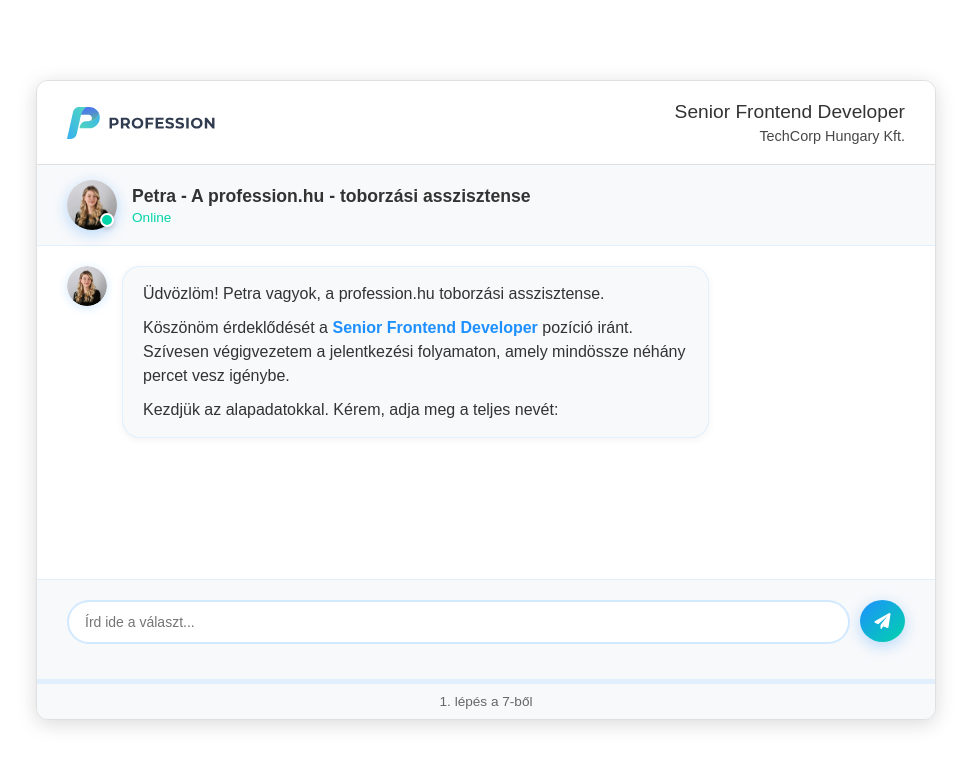
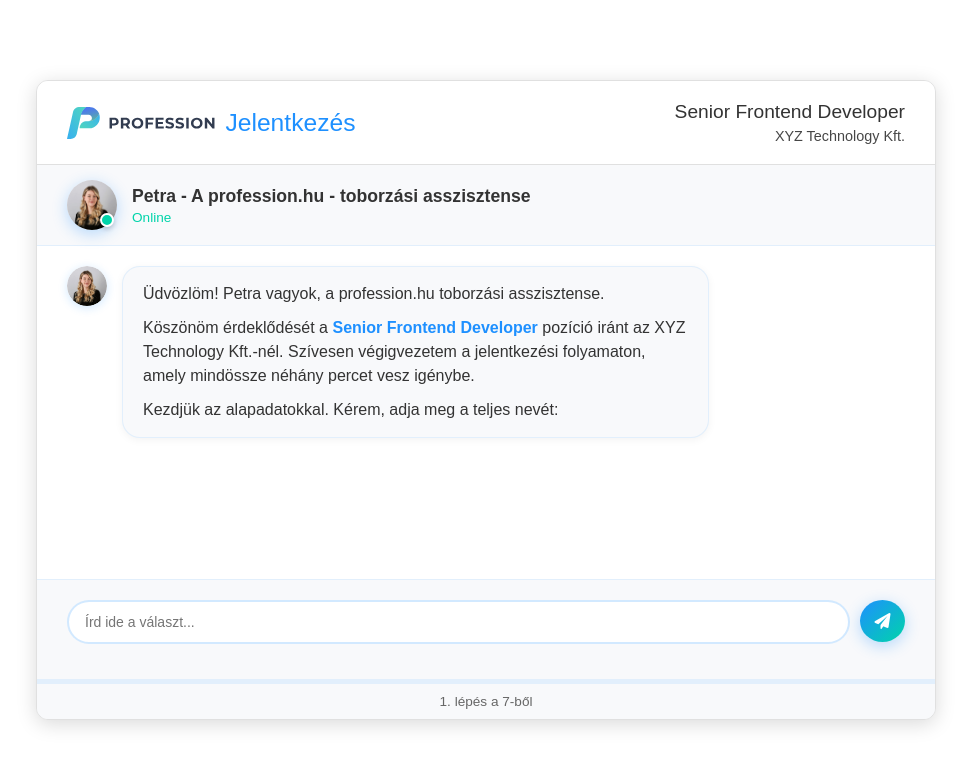
Before and after one commit to barrajanos/parbeszed-jelentkezes, a plain HTML site: page index.html in a window 1280 px wide. Shown: the whole page, without its empty margins (154-1125 px from the left). Drawn offline with Linux system fonts and the light colour scheme.

Commit message:
Hozzáadva: 'Jelentkezés' szöveg a logo mellé + cég neve a chatben (XYZ Technology Kft.)

```diff
--- a/index.html
+++ b/index.html
@@ -12,10 +12,11 @@
         <header class="header">
             <div class="logo">
                 <img src="assets/logo.svg" alt="Profession.hu" class="logo-image">
+                <span class="logo-text">Jelentkezés</span>
             </div>
             <div class="job-title">
                 <h2>Senior Frontend Developer</h2>
-                <p>TechCorp Hungary Kft.</p>
+                <p>XYZ Technology Kft.</p>
             </div>
         </header>
 
@@ -38,7 +39,7 @@
                     </div>
                     <div class="message-content">
                         <p>Üdvözlöm! Petra vagyok, a profession.hu toborzási asszisztense.</p>
-                        <p>Köszönöm érdeklődését a <strong>Senior Frontend Developer</strong> pozíció iránt. Szívesen végigvezetem a jelentkezési folyamaton, amely mindössze néhány percet vesz igénybe.</p>
+                        <p>Köszönöm érdeklődését a <strong>Senior Frontend Developer</strong> pozíció iránt az XYZ Technology Kft.-nél. Szívesen végigvezetem a jelentkezési folyamaton, amely mindössze néhány percet vesz igénybe.</p>
                         <p>Kezdjük az alapadatokkal. Kérem, adja meg a teljes nevét:</p>
                     </div>
                 </div>
--- a/script.js
+++ b/script.js
@@ -306,7 +306,7 @@ class JobApplicationBot {
                 </div>
                 <div class="message-content">
                                             <p>Üdvözlöm! Petra vagyok, a profession.hu toborzási asszisztense.</p>
-                    <p>Köszönöm érdeklődését a <strong>Senior Frontend Developer</strong> pozíció iránt. Szívesen végigvezetem a jelentkezési folyamaton, amely mindössze néhány percet vesz igénybe.</p>
+                                            <p>Köszönöm érdeklődését a <strong>Senior Frontend Developer</strong> pozíció iránt az XYZ Technology Kft.-nél. Szívesen végigvezetem a jelentkezési folyamaton, amely mindössze néhány percet vesz igénybe.</p>
                     <p>Kezdjük az alapadatokkal. Kérem, adja meg a teljes nevét:</p>
                 </div>
             </div>
--- a/style.css
+++ b/style.css
@@ -51,6 +51,12 @@ body {
 .logo-image {
     height: 32px;
     width: auto;
+}
+
+.logo-text {
+    color: #1e90ff;
+    font-size: 1.1em;
+    font-weight: 500;
 }
 
 .job-title {
```
